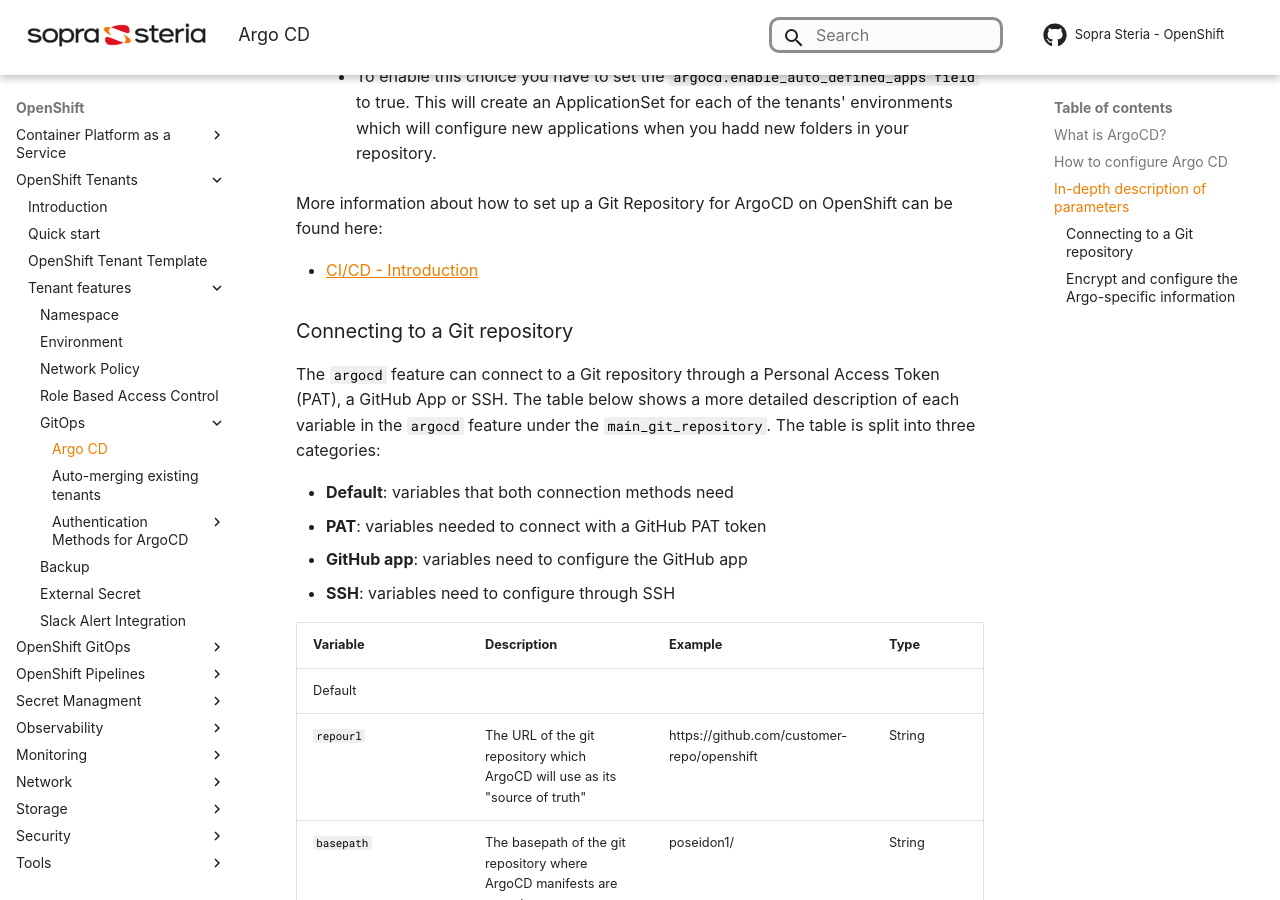
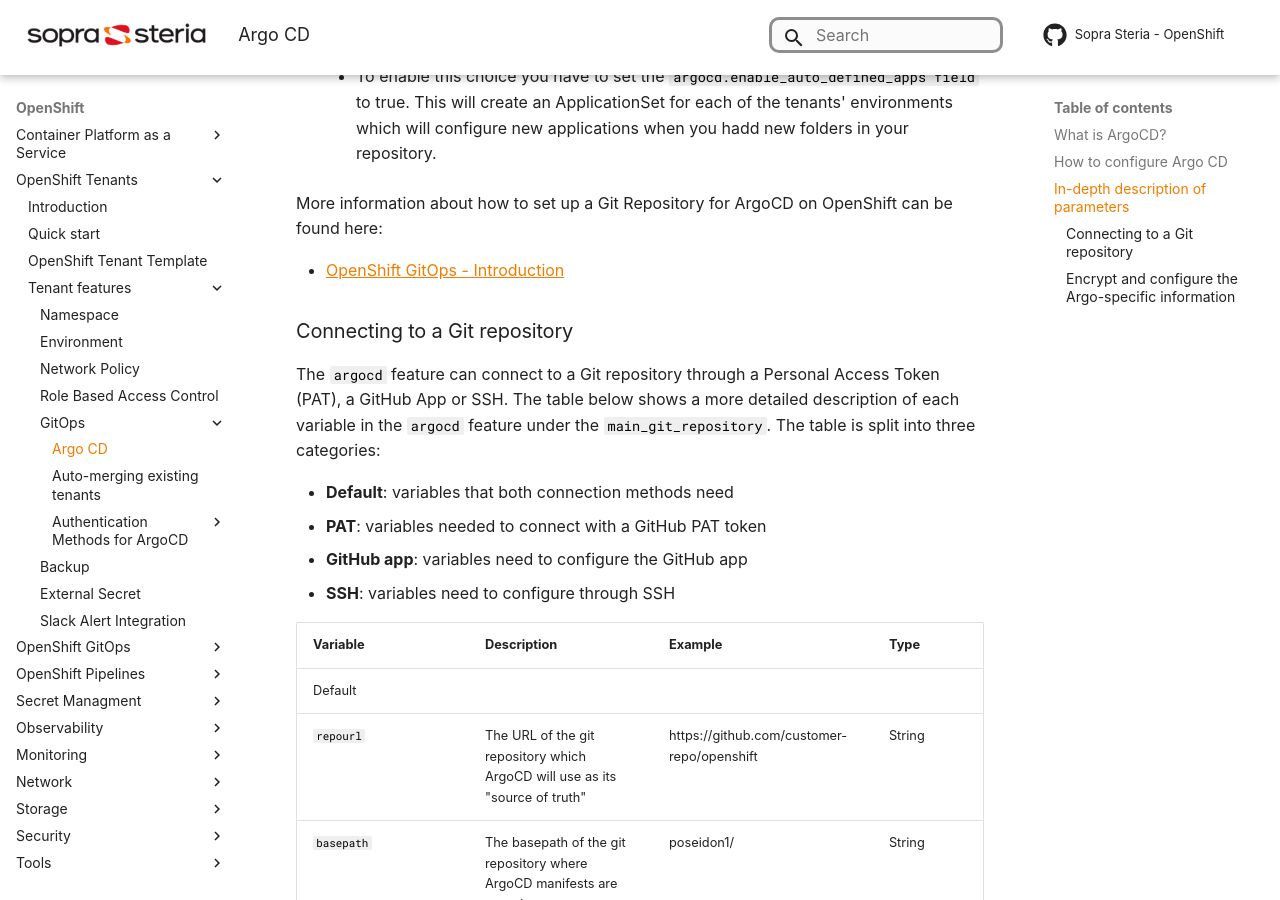
Before and after one commit to Sopra-Steria-Norge-Kubernetes/OpenShift, an MkDocs documentation site: the page built from docs/OpenShift Tenants/Tenant features/GitOps/argocd.md, in a window 1280 px wide and 900 px high, scrolled down 1574 px. Built offline with MkDocs 1.6.1 and Material for MkDocs 9.7.7, drawn with Linux system fonts in a browser that asks for light colours; some web fonts are replaced; comment, search, counter and statistics services are not loaded.

Commit message:
fix link to openshift gitops

```diff
--- a/docs/OpenShift Tenants/Tenant features/GitOps/argocd.md
+++ b/docs/OpenShift Tenants/Tenant features/GitOps/argocd.md
@@ -50,7 +50,7 @@
 
 More information about how to set up a Git Repository for ArgoCD on OpenShift can be found here:
 
-* [CI/CD - Introduction](../../CI-CD/gitops-introduction.md)
+* [OpenShift GitOps - Introduction](/docs/OpenShift%20GitOps/Introduction-GitOps.md)
 
 ### Connecting to a Git repository
 The `argocd` feature can connect to a Git repository through a Personal Access Token (PAT), a GitHub App or SSH. The table below shows a more detailed description of each variable in the `argocd` feature under the `main_git_repository`. The table is split into three categories:
```
Also changed, not shown: docs/OpenShift Tenants/Tenant features/environments.md (+1 -1 lines).
